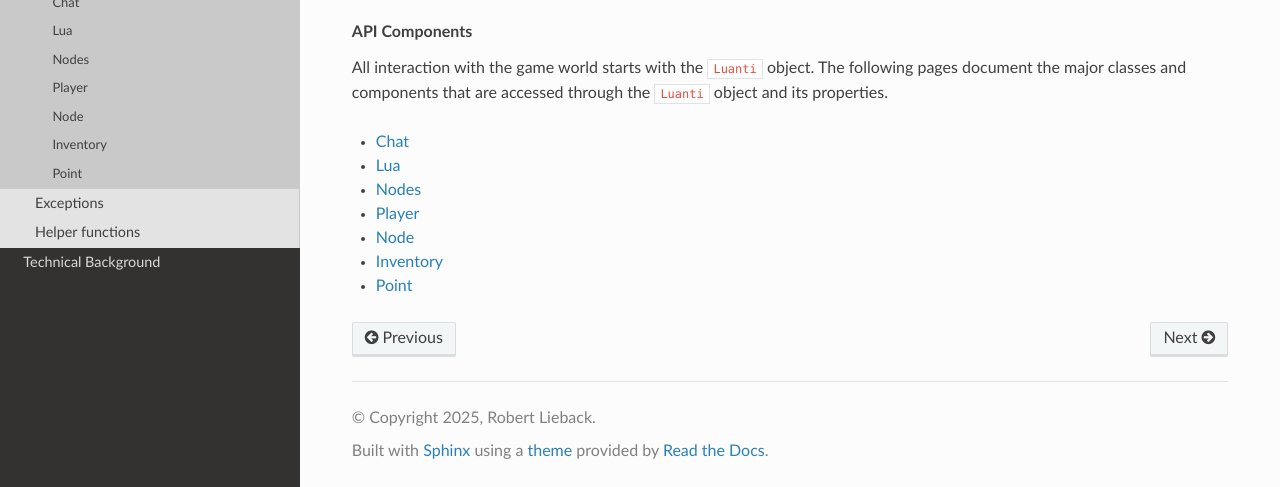
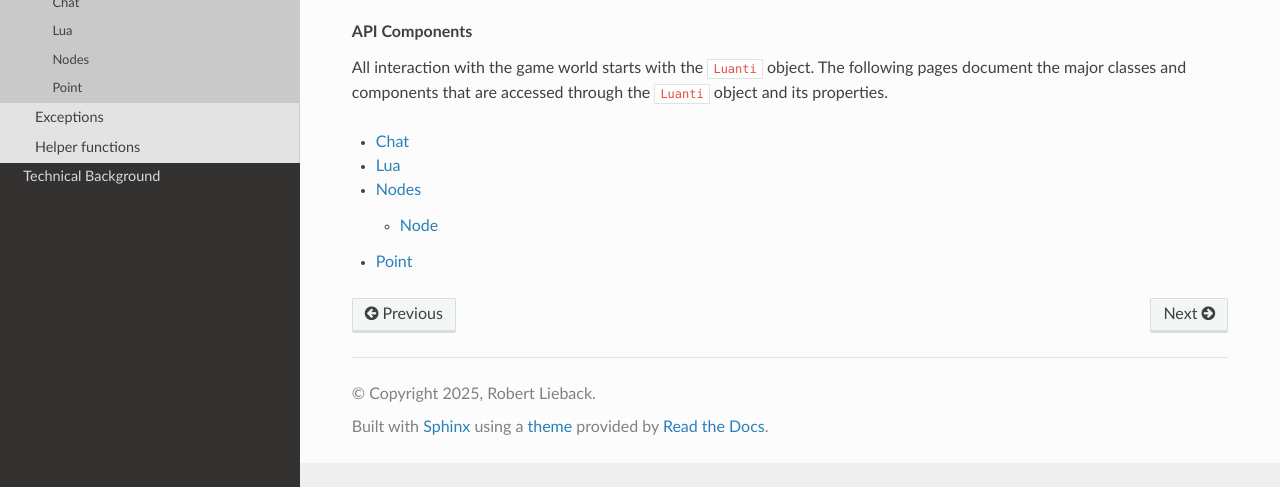
Before and after one commit to miney-py/miney, a Sphinx documentation site: the page built from docs/api/Luanti.rst, in a window 1280 px wide and 1097 px high, cut to the strip 610-1097 px from the top of the window. Built offline with Sphinx 7.4.7 and the Read the Docs theme 3.1.0, drawn with Linux system fonts in a browser that asks for light colours.

```diff
--- a/docs/api/Luanti.rst
+++ b/docs/api/Luanti.rst
@@ -27,12 +27,10 @@ There is also some properties inside, to get other objects like players or nodes
 All interaction with the game world starts with the ``Luanti`` object. The following pages document the major classes and components that are accessed through the ``Luanti`` object and its properties.
 
 .. toctree::
-   :maxdepth: 1
+   :maxdepth: 2
 
    chat
    lua
    nodes
-   player
-   node
-   inventory
+   players
    point
--- a/docs/api/nodes.rst
+++ b/docs/api/nodes.rst
@@ -6,3 +6,8 @@ When you retrieve a node, it is returned as a :class:`~miney.node.Node` object,
 
 .. autoclass:: miney.Nodes
    :members:
+
+.. toctree::
+   :maxdepth: 1
+
+   node
--- a/docs/api/player.rst
+++ b/docs/api/player.rst
@@ -6,3 +6,8 @@ Each player has an :class:`~miney.inventory.Inventory` which can be accessed via
 
 .. autoclass:: miney.Player
    :members:
+
+.. toctree::
+   :maxdepth: 1
+
+   inventory
--- /dev/null
+++ b/docs/api/players.rst
@@ -0,0 +1 @@
+Players
```
